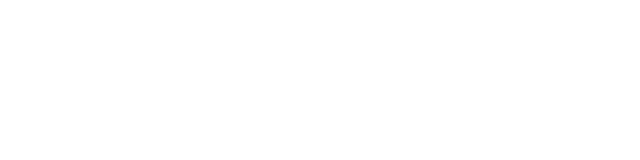
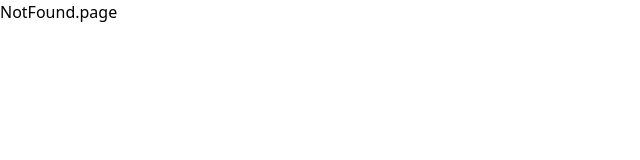
Before and after one commit to aninarafath6/gentex, a React (Create React App) app: page / in a window 1280 px wide. Before the commit this address had no page. Shown: the top 160 px of the page, without its empty margins (0-640 px from the left). Built offline with nearby package versions, Linux system fonts and the light colour scheme.

Commit message:
404 Update

```diff
--- a/src/App.js
+++ b/src/App.js
@@ -3,11 +3,13 @@
   Routes,
   Route,
 } from "react-router-dom";
+import NotFound from "./pages/NotFound.page";
 
 function App() {
   return (
     <Routes>
       <Route path="/login" element={<LoginPage />} />
+      <Route path="*" element={<NotFound />} />
     </Routes>
   );
 }
--- /dev/null
+++ b/src/pages/NotFound.page.jsx
@@ -0,0 +1,9 @@
+import React from 'react'
+
+function NotFound() {
+  return (
+    <div>NotFound.page</div>
+  )
+}
+
+export default NotFound
```
